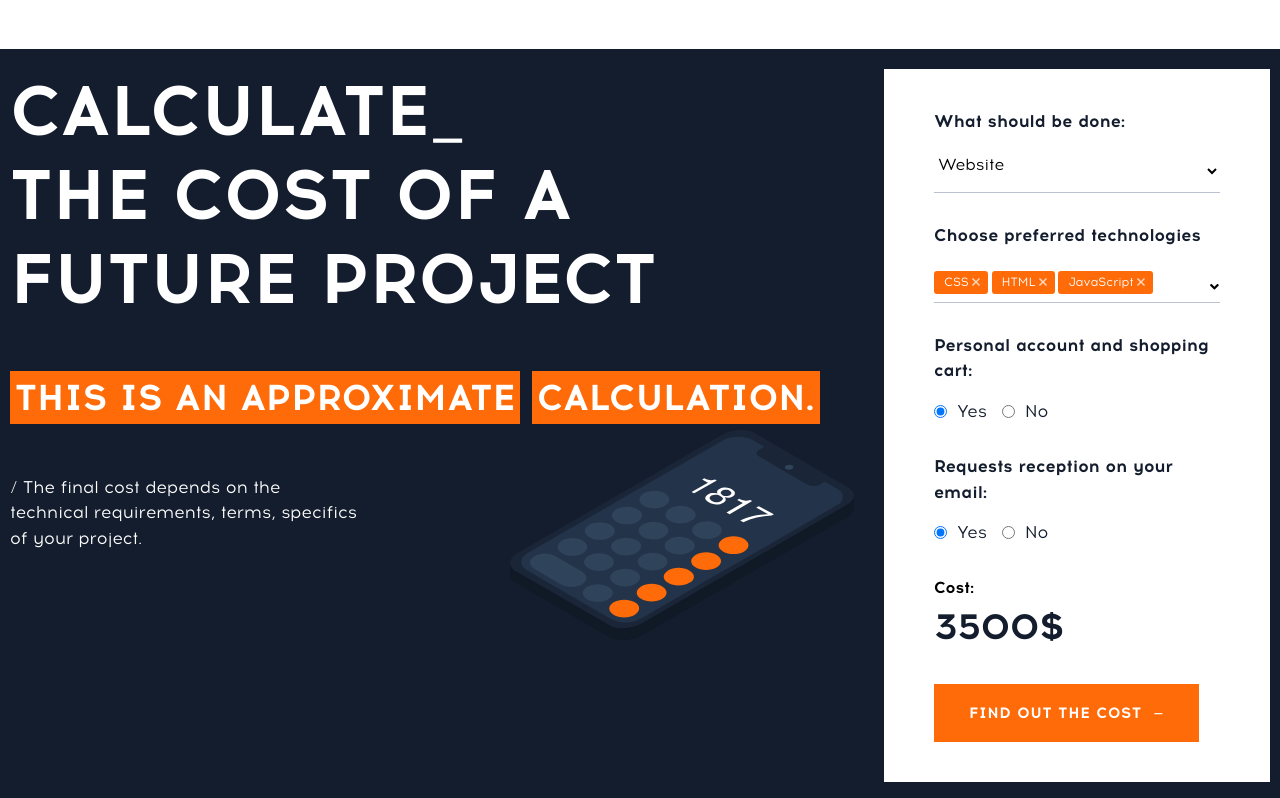
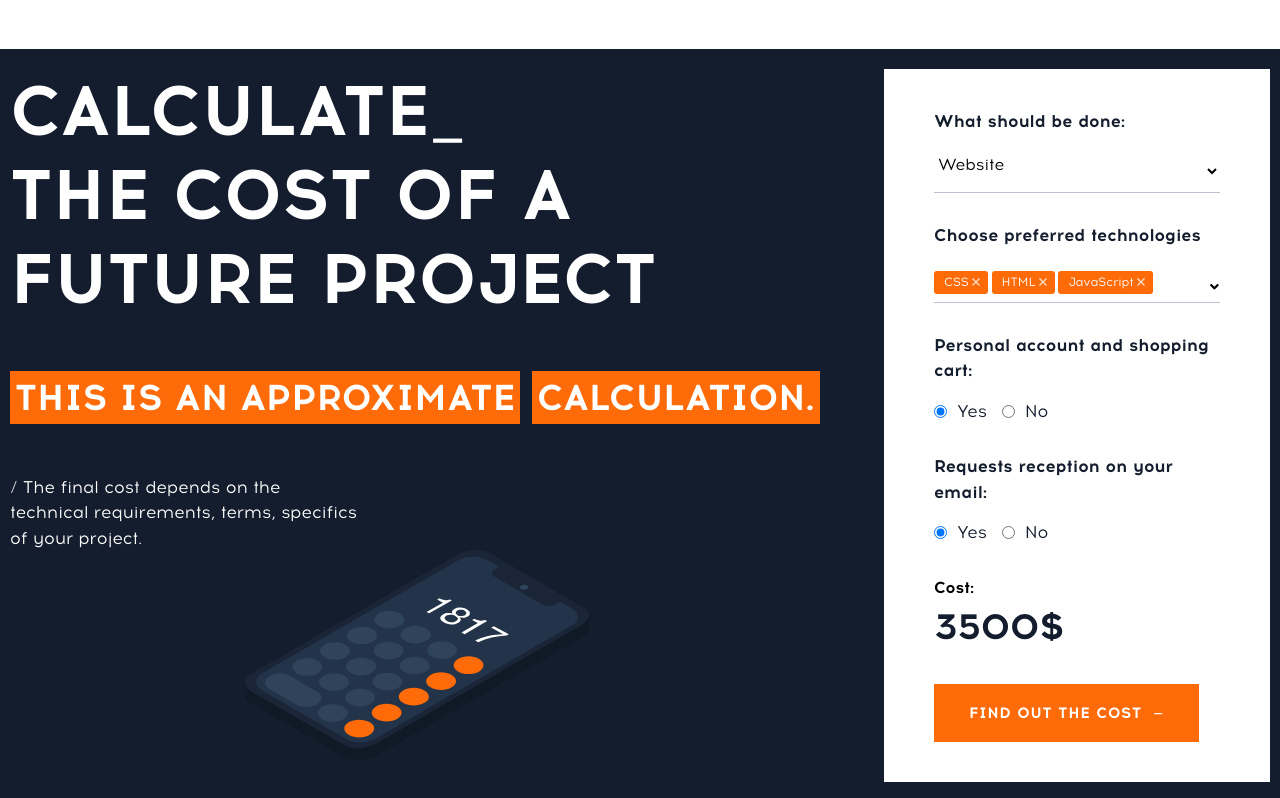
Before and after one commit to juliaZadernovska/my-resume, a plain HTML site: page index.html in a window 1280 px wide. Shown: the part 4485-5283 px from the top of the page. Drawn offline with Linux system fonts and the light colour scheme; files whose address does not match are found by name.

Commit message:
changed calculator-icon position on desktop version

```diff
--- a/css/style.css
+++ b/css/style.css
@@ -1605,7 +1605,8 @@ body {
   }
 
   .calculator-icon {
-    top: 360px;
+    top: 480px;
+    left: 235px;
   }
 
   .Footer .container {
```
